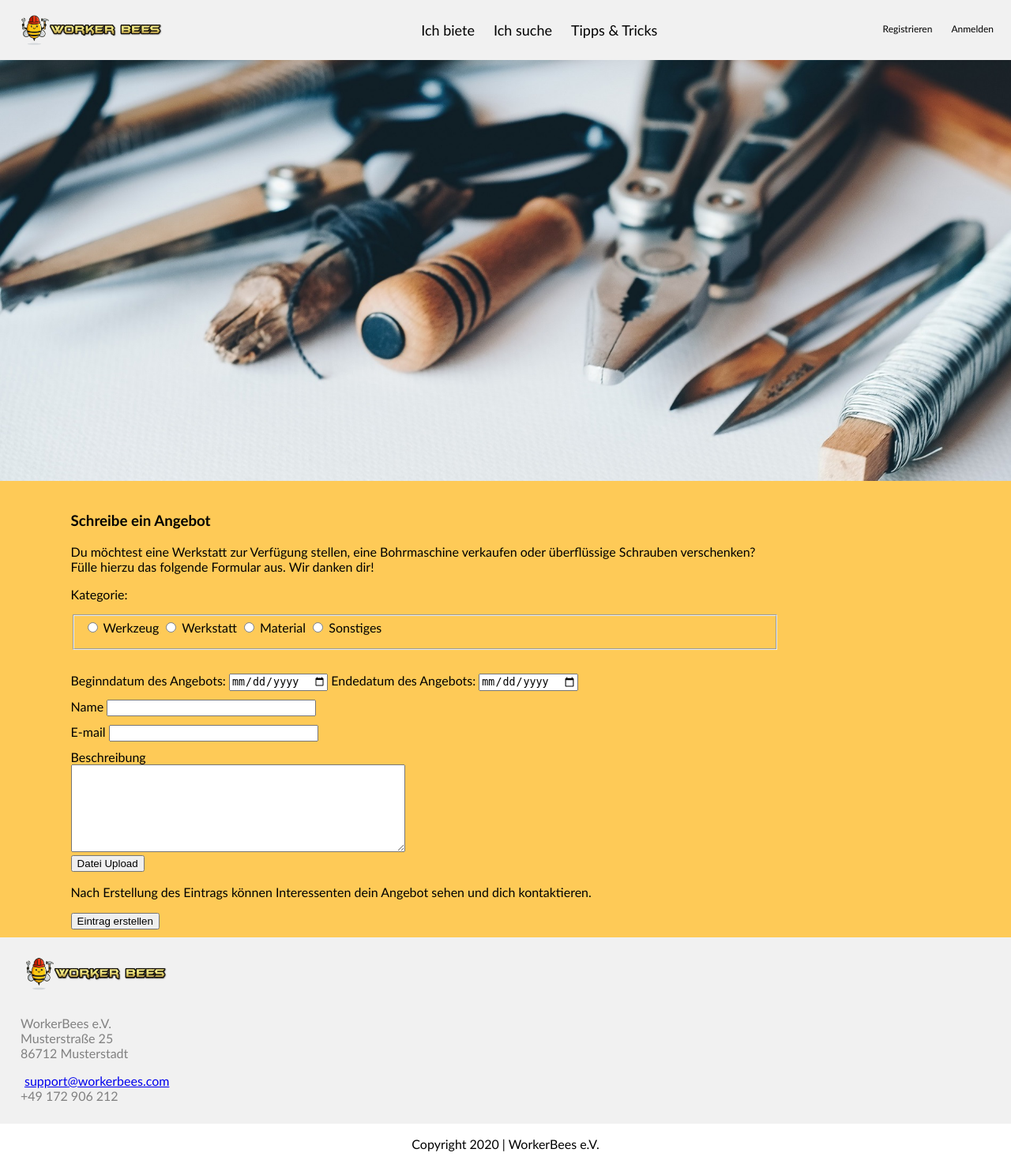
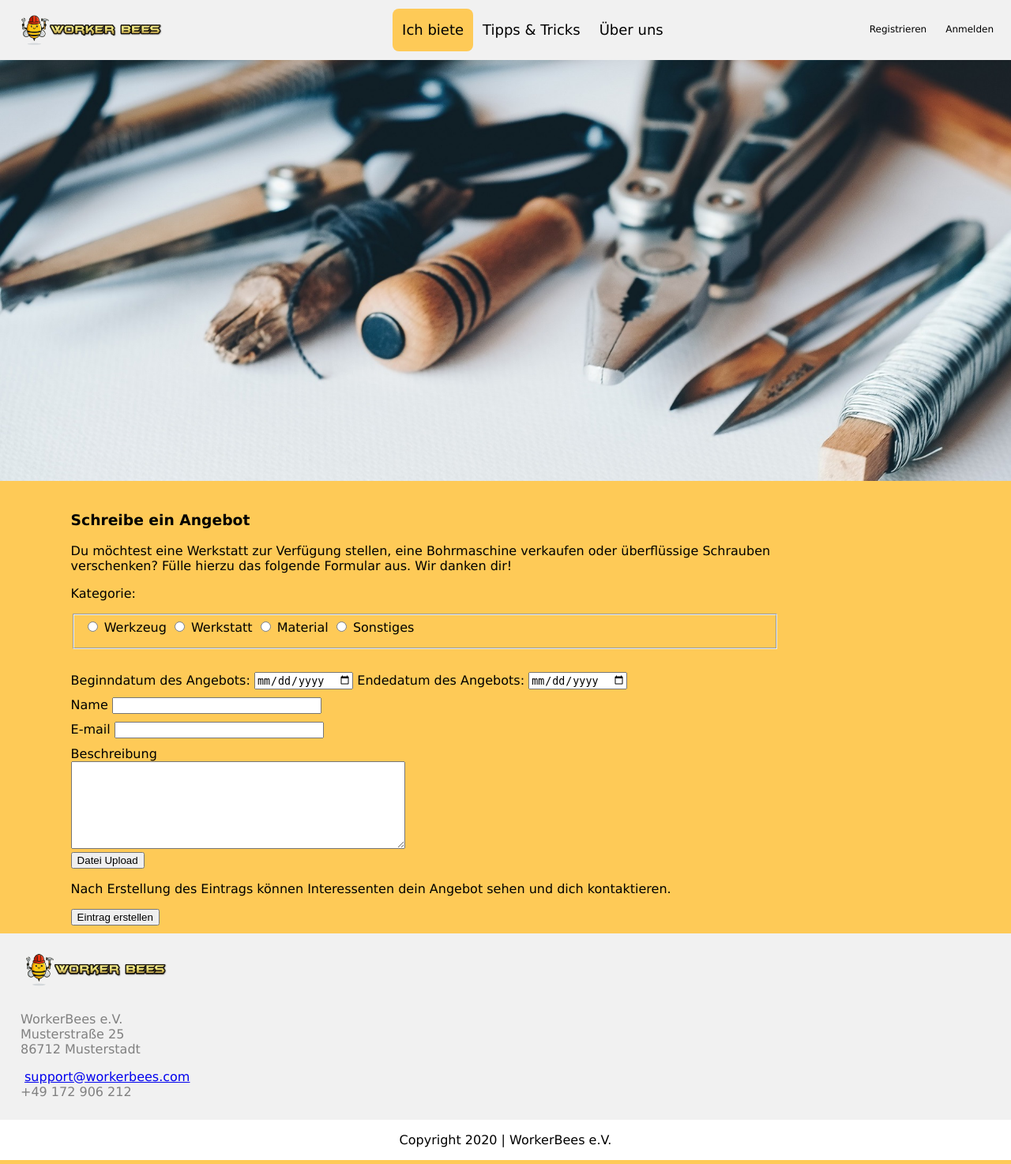
Before and after one commit to p-feucht/WI2020, a PHP site: page /FormularBiete.html in a window 1280 px wide. Shown: the whole page at 79% size. Run offline with PHP 8.4, Linux system fonts and the light colour scheme.

Commit message:
font, footer menu, .. changed a bit

```diff
--- a/Teams/Worker-Bees/Kati/FormularBiete.html
+++ b/Teams/Worker-Bees/Kati/FormularBiete.html
@@ -16,9 +16,9 @@
         <img src="pics/logoKomplett.png" class="logo">
 
         <div class="header-content-middle">
-            <a href="#home">Ich biete</a>
-            <a href="#contact">Ich suche</a>
-            <a href="#about">Tipps & Tricks</a>
+            <a class="biete" href="FormularBiete.html">Ich biete</a>
+            <a href="#tips">Tipps & Tricks</a>
+            <a href="#aboutUs">Über uns</a>
         </div>
 
         <div class="header-content-right">
--- a/Teams/Worker-Bees/Kati/firstPage.html
+++ b/Teams/Worker-Bees/Kati/firstPage.html
@@ -16,9 +16,9 @@
         <img src="pics/logoKomplett.png" class="logo">
 
         <div class="header-content-middle">
-            <a href="FormularBiete.html">Ich biete</a>
-            <a href="#contact">Ich suche</a>
-            <a href="#about">Tipps & Tricks</a>
+            <a class="biete" href="FormularBiete.html">Ich biete</a>
+            <a href="#tips">Tipps & Tricks</a>
+            <a href="#aboutUs">Über uns</a>
         </div>
 
         <div class="header-content-right">
--- a/Teams/Worker-Bees/Kati/formularBiete.css
+++ b/Teams/Worker-Bees/Kati/formularBiete.css
@@ -12,9 +12,8 @@
     height: 10%;
 }
 
-body {
-    font-family: 'Gill Sans', 'Gill Sans MT', Calibri, 'Trebuchet MS', sans-serif;
-    margin: 0px;
+.header a.biete {
+    background-color: #feca57;
 }
 
 input,
--- a/Teams/Worker-Bees/Kati/headerDesign.css
+++ b/Teams/Worker-Bees/Kati/headerDesign.css
@@ -1,3 +1,10 @@
+body {
+    font-family: Verdana, Geneva, sans-serif;
+    /*font-family: font-family: Verdana, Helvetica, Roboto, Calibri, 'Trebuchet MS', sans-serif;*/
+    margin: 0px;
+}
+
+
 /* Style the header with a grey background and some padding */
 
 .header {
```
